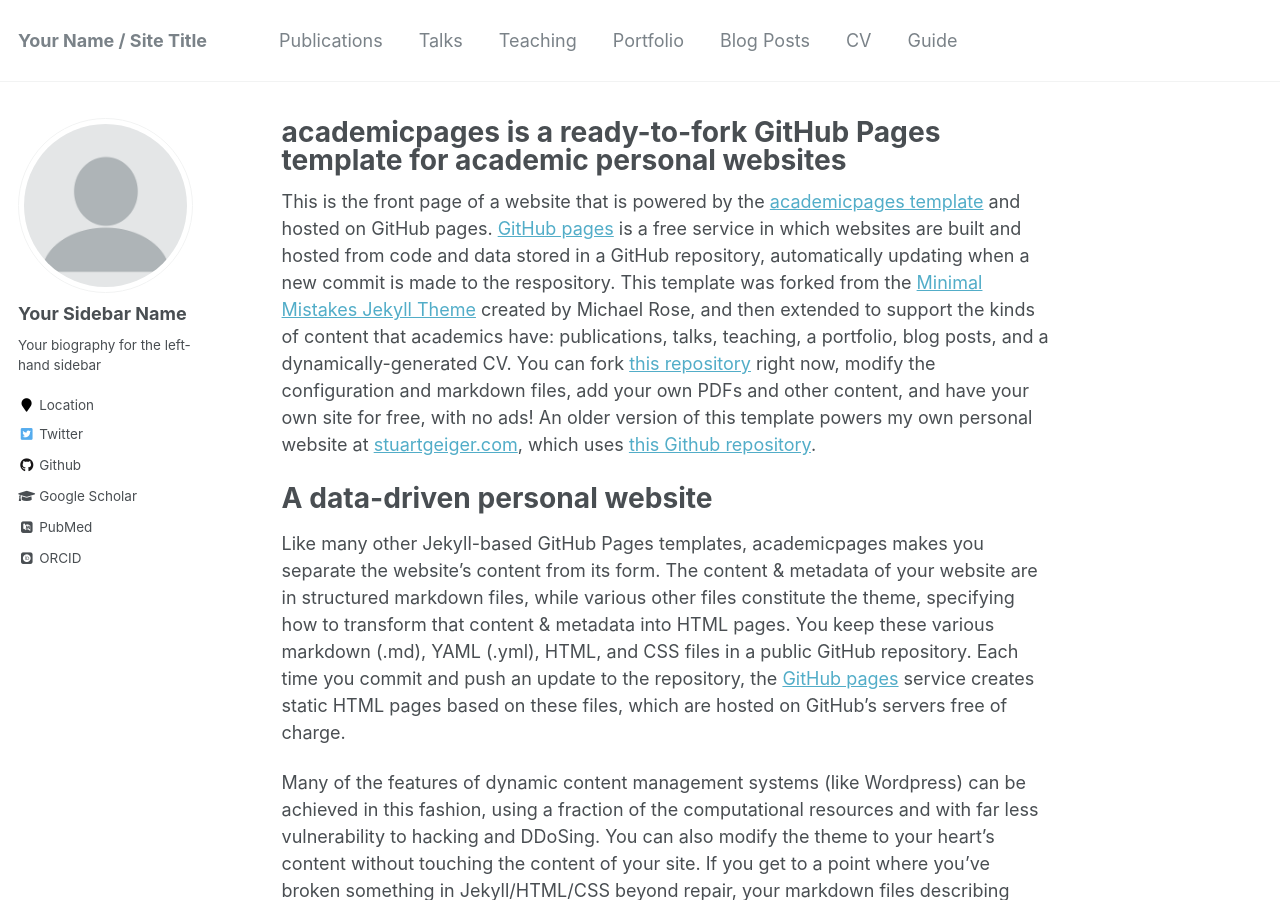
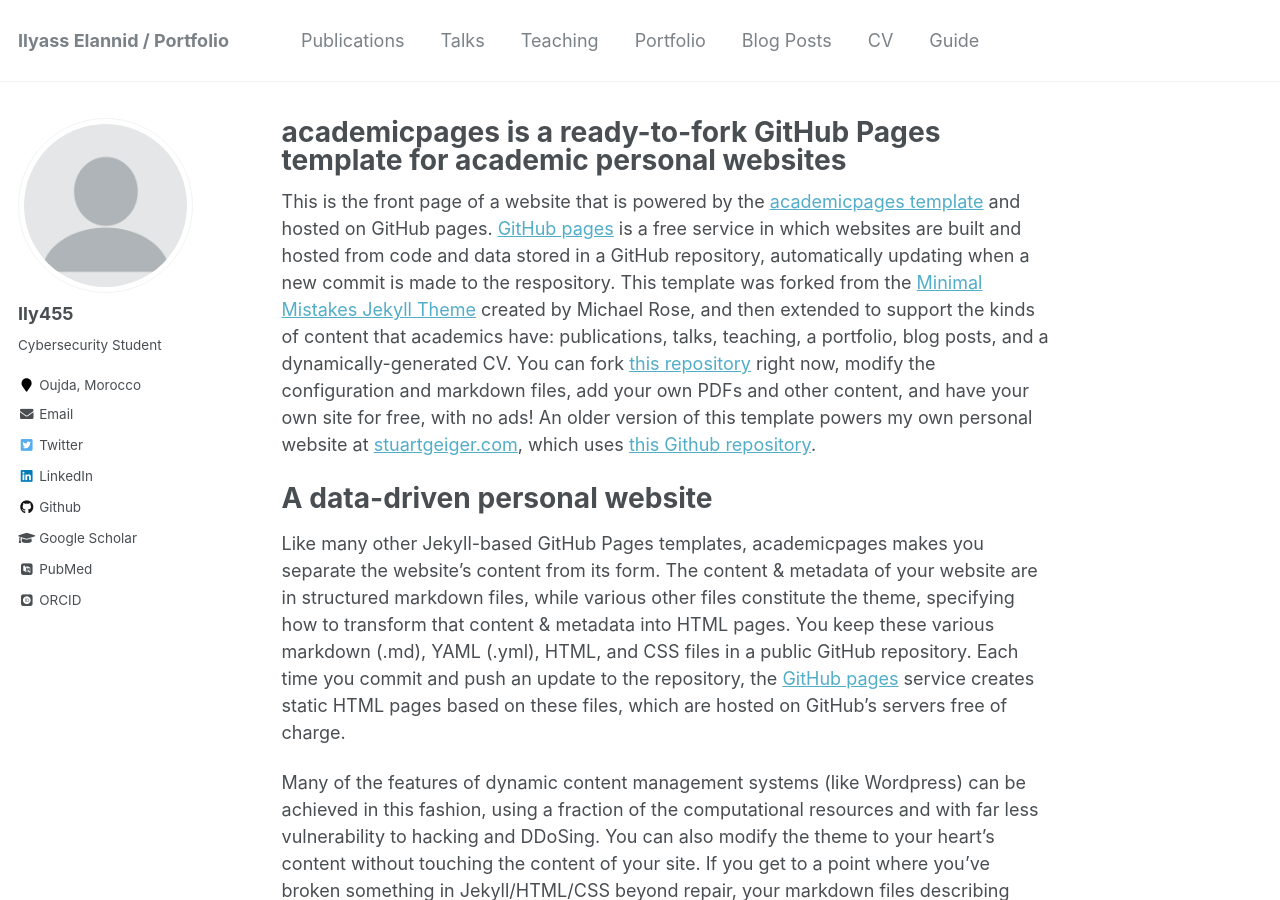
Before and after one commit to Ily455/Ily455.github.io, a Jekyll site: the page built from _pages/about.md, in a window 1280 px wide and 900 px high. Built offline with Jekyll 4.4.1, drawn with Linux system fonts in a browser that asks for light colours; some web fonts are replaced; some of the changed text lies outside the part shown.

Commit message:
Update _config.yml

```diff
--- a/_config.yml
+++ b/_config.yml
@@ -7,13 +7,13 @@
 
 # Site Settings
 locale                   : "en-US"
-title                    : "Your Name / Site Title"
+title                    : "Ilyass Elannid / Portfolio"
 title_separator          : "-"
-name                     : &name "Your Name"
+name                     : &name "Ilyass Elannid"
 description              : &description "personal description"
-url                      : https://academicpages.github.io # the base hostname & protocol for your site e.g. "https://mmistakes.github.io"
+url                      : https://Ily455.github.io # the base hostname & protocol for your site e.g. "https://mmistakes.github.io"
 baseurl                  : "" # the subpath of your site, e.g. "/blog"
-repository               : "academicpages/academicpages.github.io"
+repository               : "Ily455/Ily455.github.io"
 teaser                   :  # filename of teaser fallback teaser image placed in /images/, .e.g. "500x300.png"
 breadcrumbs              : false # true, false (default)
 words_per_minute         : 160
@@ -57,7 +57,7 @@
 
 # Social Sharing
 twitter:
-  username               : &twitter
+  username               : &twitter "Ily455_E"
 facebook:
   username               :
   app_id                 :
@@ -66,9 +66,9 @@
 # For specifying social profiles
 # - https://developers.google.com/structured-data/customize/social-profiles
 social:
-  type                   : # Person or Organization (defaults to Person)
-  name                   : # If the user or organization name differs from the site's name
-  links: # An array of links to social media profiles
+  type                   : Person
+  name                   : LinkedIn
+  links: https://www.linkedin.com/in/ilyass-elannid/
 
 
 # Analytics
@@ -80,14 +80,14 @@
 
 # Site Author
 author:
-  name             : "Your Sidebar Name"
+  name             : "Ily455"
   avatar           : "profile.png"
-  bio              : "Your biography for the left-hand sidebar"
-  location         : "Location"
+  bio              : "Cybersecurity Student"
+  location         : "Oujda, Morocco"
   employer         :
-  pubmed           : "https://www.ncbi.nlm.nih.gov/pubmed/?term=john+snow"
-  googlescholar    : "http://yourfullgooglescholarurl.com"
-  email            :
+  pubmed           : ""
+  googlescholar    : ""
+  email            : "ielannid@gmail.com"
   researchgate     :  # example: "https://www.researchgate.net/profile/yourprofile"
   uri              :
   bitbucket        :
@@ -96,20 +96,20 @@
   flickr           :
   facebook         :
   foursquare       :
-  github           : "academicpages"
+  github           : "Ily455"
   google_plus      :
   keybase          :
   instagram        :
   impactstory      : #"https://profiles.impactstory.org/u/xxxx-xxxx-xxxx-xxxx"
   lastfm           :
-  linkedin         :
-  orcid            : "http://orcid.org/yourorcidurl"
+  linkedin         : "ilyass-elannid"
+  orcid            : ""
   pinterest        :
   soundcloud       :
   stackoverflow    : # http://stackoverflow.com/users/123456/username
   steam            :
   tumblr           :
-  twitter          : "replacethistwitterhandle"
+  twitter          : "Ily455_E"
   vine             :
   weibo            :
   xing             :
```
